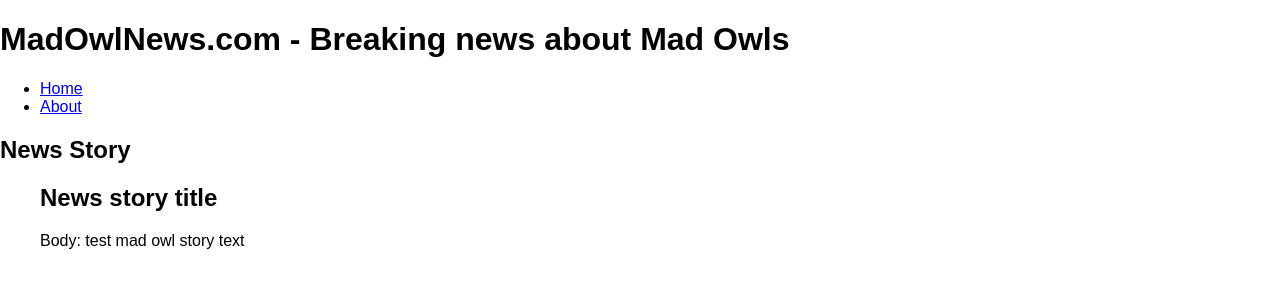
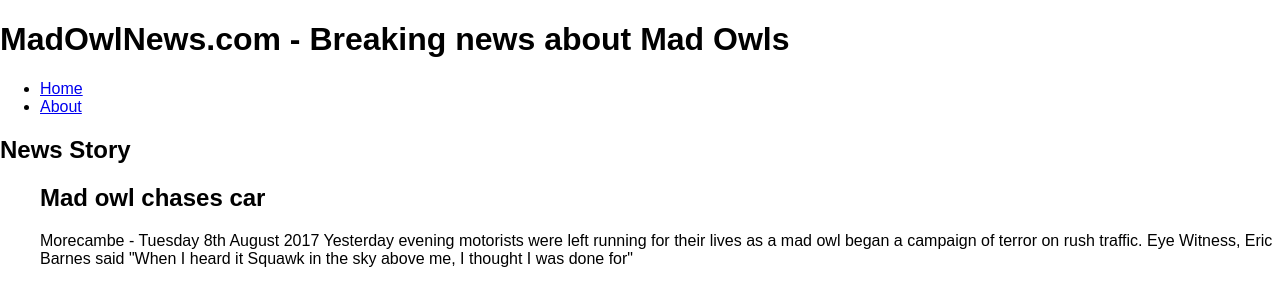
Before and after one commit to nurislam03/NewsPortal, a React (Create React App) app in the folder client/: page /news/1 in a window 1280 px wide. Shown: the top 306 px of the page. Built offline with nearby package versions, Linux system fonts and the light colour scheme.

Commit message:
Done news details page

```diff
--- a/client/src/components/presentation/NewsItemDetail.js
+++ b/client/src/components/presentation/NewsItemDetail.js
@@ -1,16 +1,26 @@
-
 import React, { Component} from 'react';
 import PropTypes from 'prop-types';
+import { fetchNewsItem } from '../../actions/actions'
 
 class NewsItemDetail extends Component {
+
     render(){
         return (
             <div>
-                <h2>News story title</h2>
-                <p>Body: test mad owl story text </p>
+                <h2>{this.props.data.title}</h2>
+                <p>{this.props.data.body}</p>
             </div>
         )
     }
 }
 
+NewsItemDetail.propTypes = {
+
+    data: PropTypes.shape({
+        id: PropTypes.string.isRequired,
+        title: PropTypes.string.isRequired,
+        body: PropTypes.string.isRequired
+    })
+};
+
 export default NewsItemDetail
```
